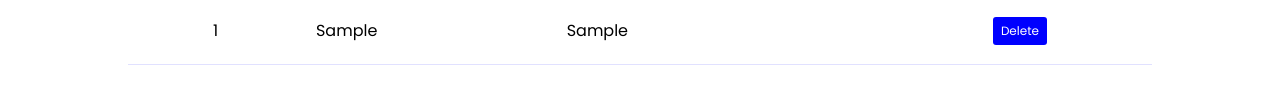
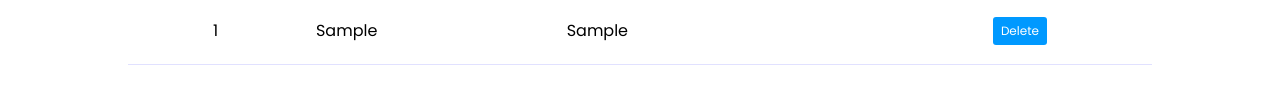
Before and after one commit to Soumyadip02/Soumyadip02.github.io, a plain HTML site: page index.html in a window 1280 px wide. Both pictures are taken after typing "Sample", "Sample" into the empty fields and a click on the button "Add to list". Shown: the part 460-564 px from the top of the page. Drawn offline with Linux system fonts and the light colour scheme.

Commit message:
Theme Updated

```diff
--- a/style.css
+++ b/style.css
@@ -102,7 +102,7 @@ h2{
     padding: 5px;
     margin: 6px;
     width: 54px;
-    background-color: blue;
+    background-color: rgb(0, 153, 255);
     color: white;
     border: 1px;
     border-radius: 3px;
```
